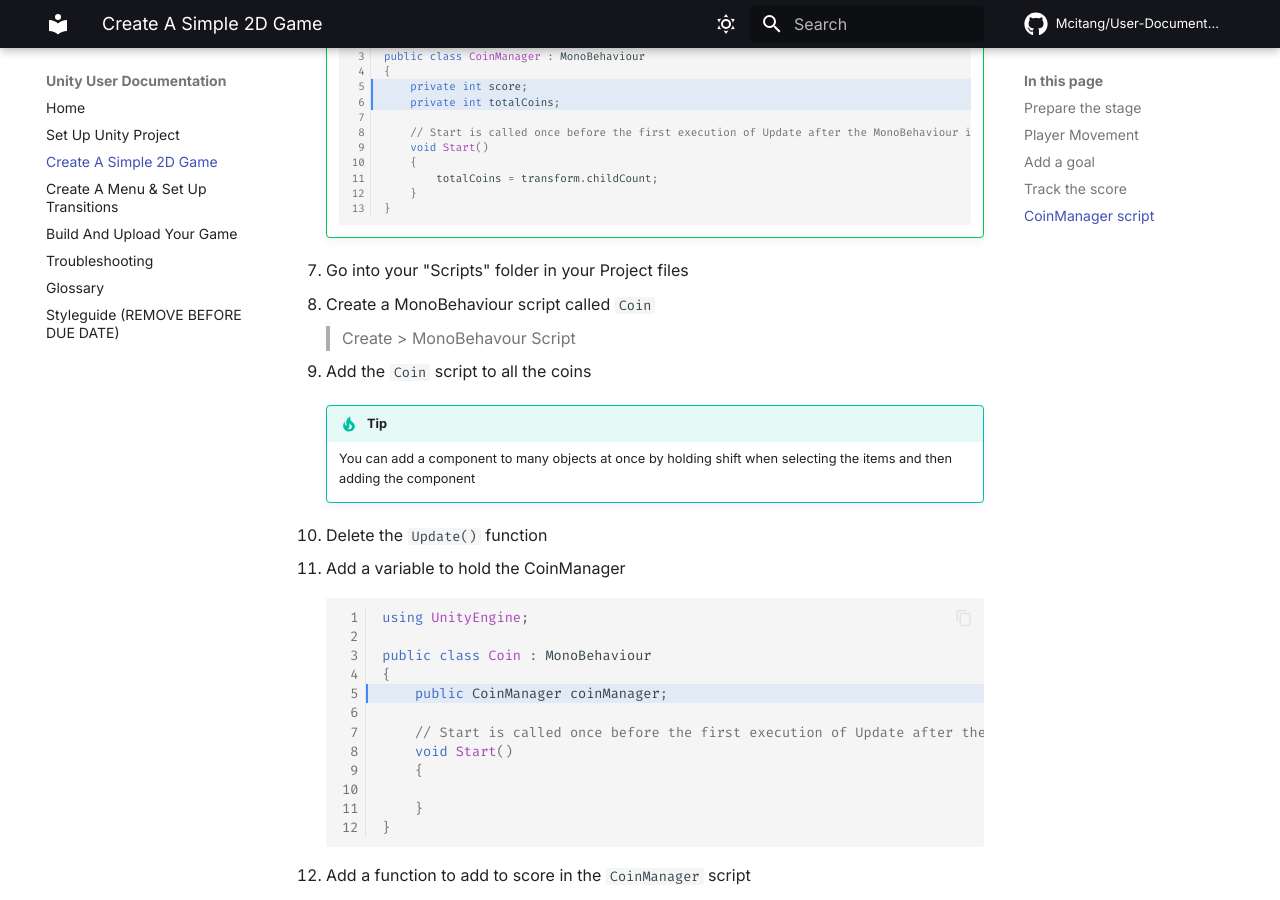
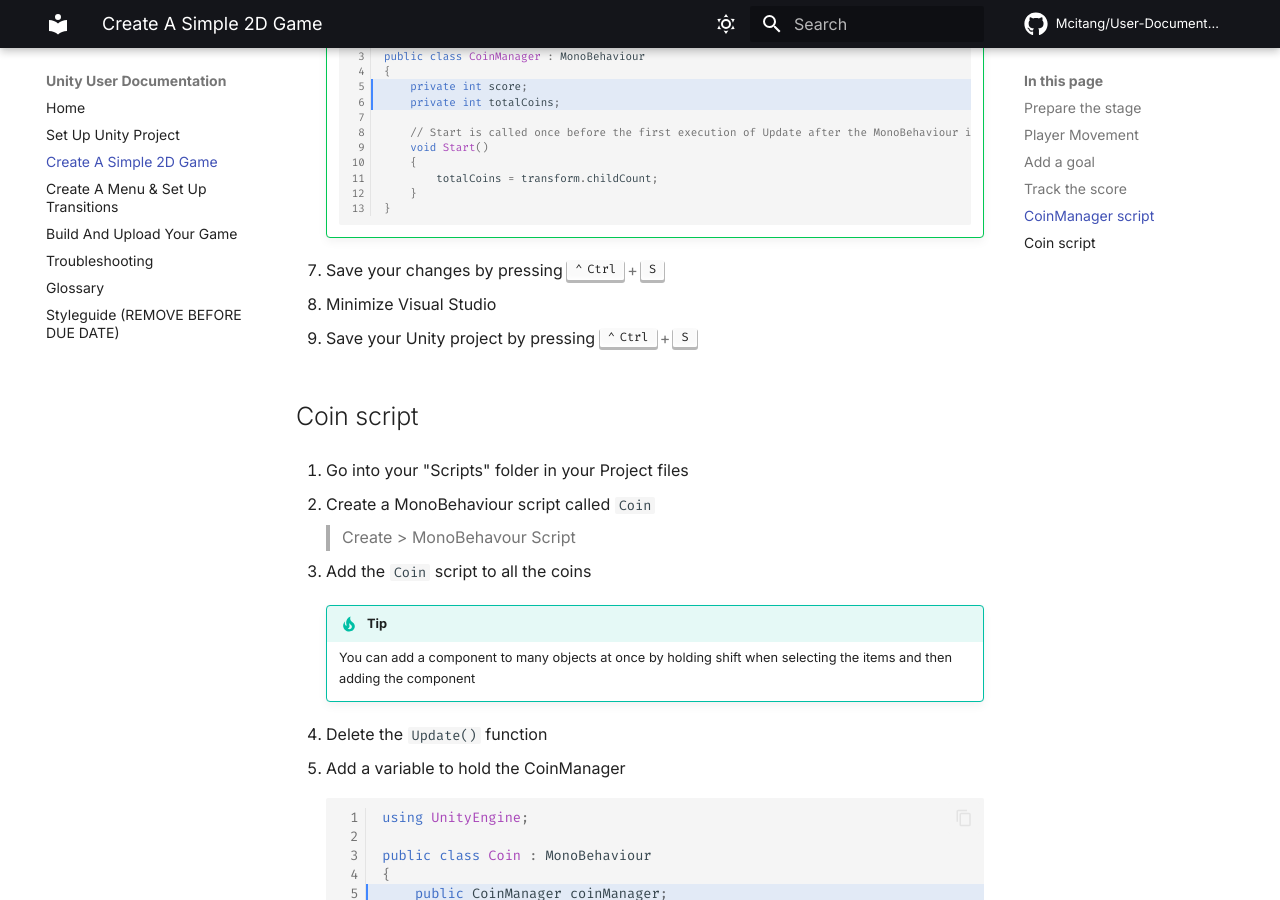
Before and after one commit to Mcitang/User-Documentation, an MkDocs documentation site: the page built from docs/make-game.md, in a window 1280 px wide and 900 px high, scrolled down 12367 px. Built offline with MkDocs 1.6.1 and Material for MkDocs 9.7.7, drawn with Linux system fonts in a browser that asks for light colours; emoji names are drawn with the system emoji font; comment, search, counter and statistics services are not loaded.

````diff
--- a/docs/make-game.md
+++ b/docs/make-game.md
@@ -403,6 +403,14 @@
         }
         ```
 
+1. Save your changes by pressing ++ctrl+s++
+
+1. Minimize Visual Studio
+
+1. Save your Unity project by pressing ++ctrl+s++
+
+## Coin script
+
 1. Go into your "Scripts" folder in your Project files
 
 1. Create a MonoBehaviour script called `Coin`
````
